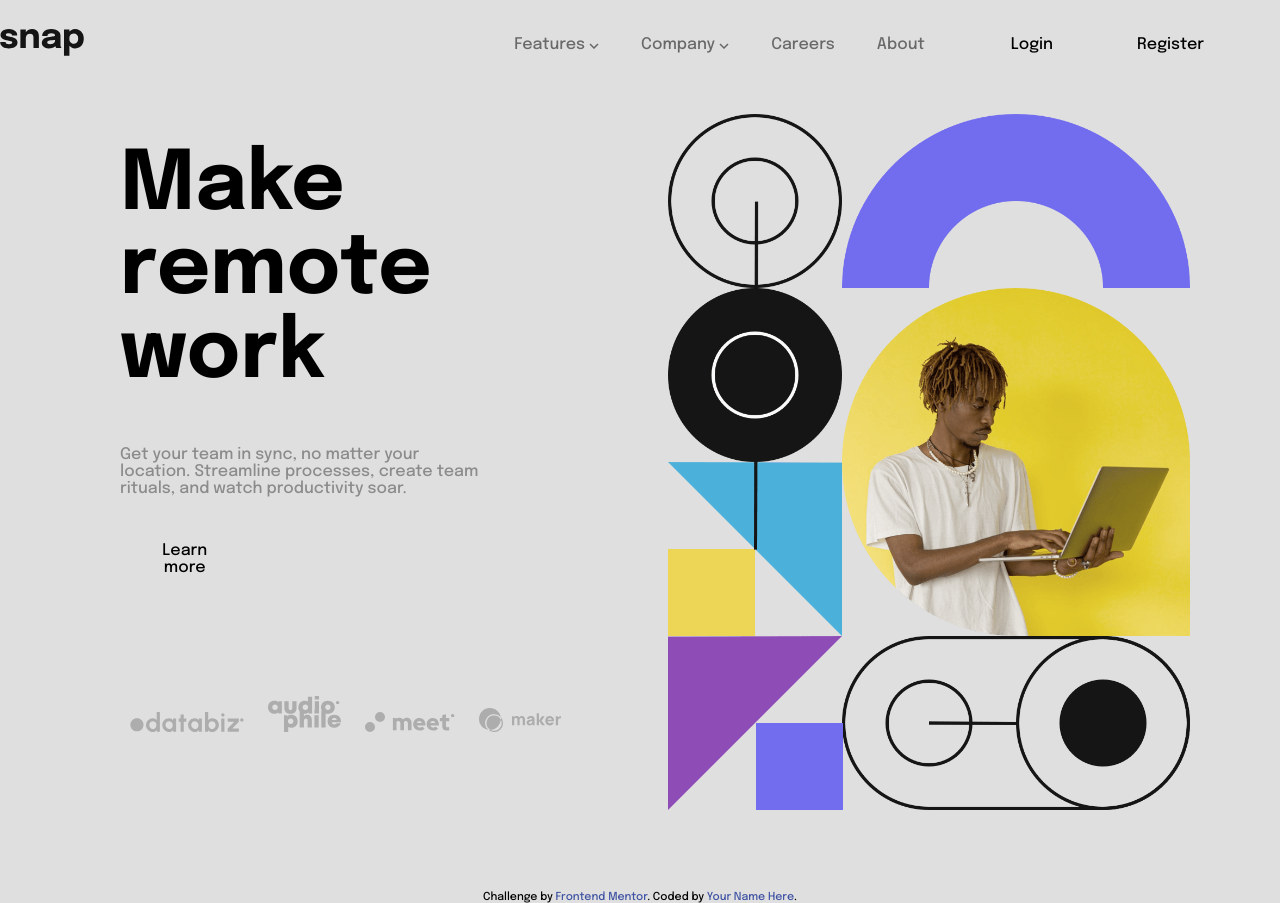
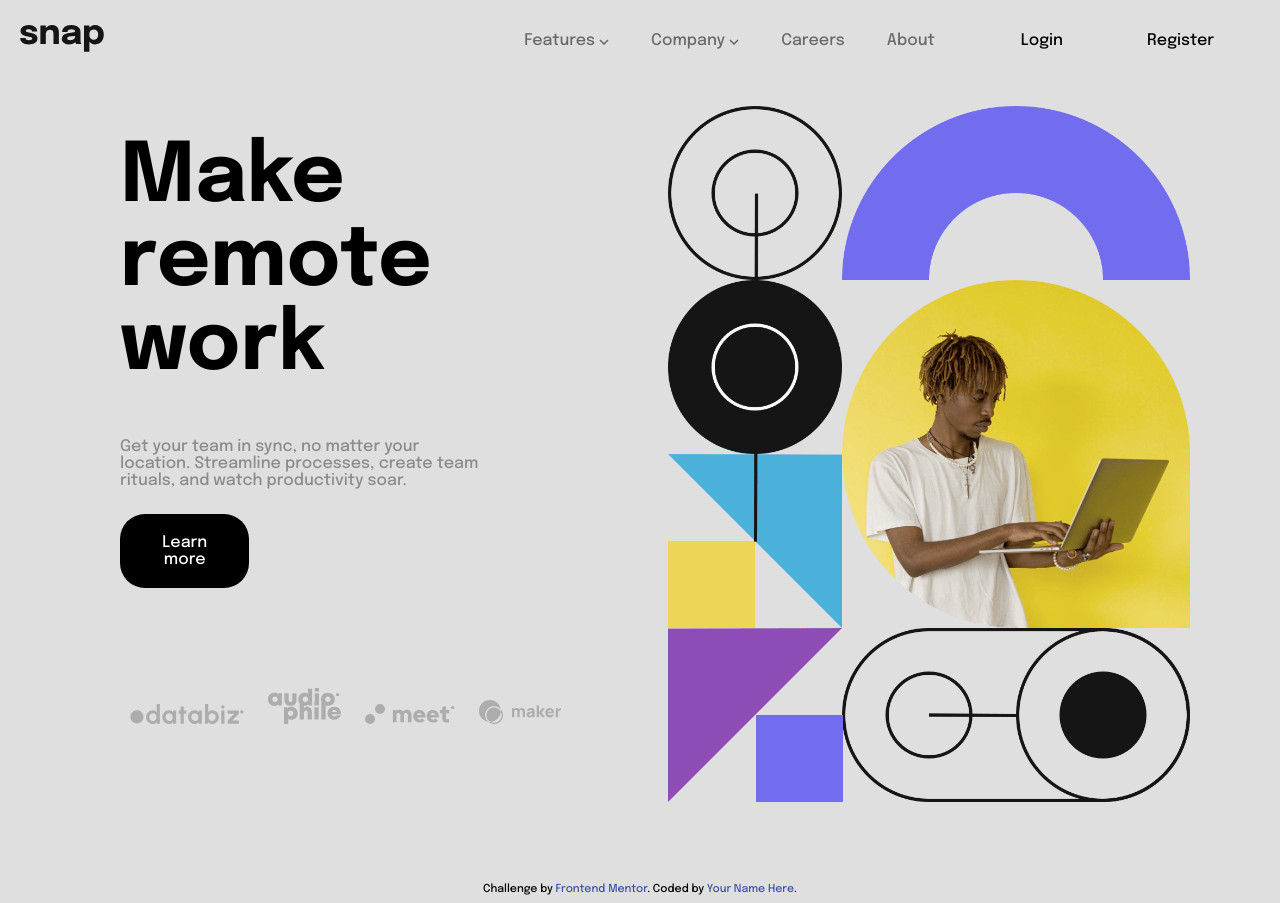
Before and after one commit to iansamp/intro-section-with-dropdown-navigation-main, a plain HTML site: page index.html in a window 1280 px wide. Drawn offline with nearby package versions, Linux system fonts and the light colour scheme; files whose address does not match are found by name.

Commit message:
second commit

```diff
--- a/index.html
+++ b/index.html
@@ -18,7 +18,7 @@
 </head>
 <body>
 <header class="navbar">
-  <a href=""><img src="./images/logo.svg" alt=""></a>
+  <a class="logo" href=""><img src="./images/logo.svg" alt=""></a>
   <button class="hamburguer"><img id="menu" class="" src="./images/icon-menu.svg" alt=""></button>
   <ul class="navbar-nav">
       <li class="nav-item dropdown">
--- a/sass/style.scss
+++ b/sass/style.scss
@@ -18,9 +18,12 @@ $Font-family: 'Epilogue', sans-serif;
     align-items: center;
 }
 
+.logo img{
+    padding: 20px;
+}
+
 .navbar-nav{
     display: flex;
-    justify-content: baseline;
     align-items: center;
     padding: 16px;
     gap: 10px;
@@ -74,7 +77,7 @@ ul, a{
 
 
 .acount{
-    padding: 10px;
+    padding-left: 10px;
     margin: 10px;
 }
 .acount .acount-item{
@@ -104,9 +107,9 @@ main{
 }
 
 .content .infos p{
- color: rgb(139, 139, 139);
- margin-top: 50px;
- width: 70%;
+    color: rgb(139, 139, 139);
+    margin-top: 50px;
+    width: 70%;
 }
 
 .content .infos a{
@@ -116,6 +119,8 @@ main{
     width: 25%;
     text-align: center;
     padding: 20px;
+    background-color: black;
+    color: white;
 }
 .content .infos a:hover{
     border: 1px solid black;
```
Also changed, not shown: sass/style.css, 1 other file.
